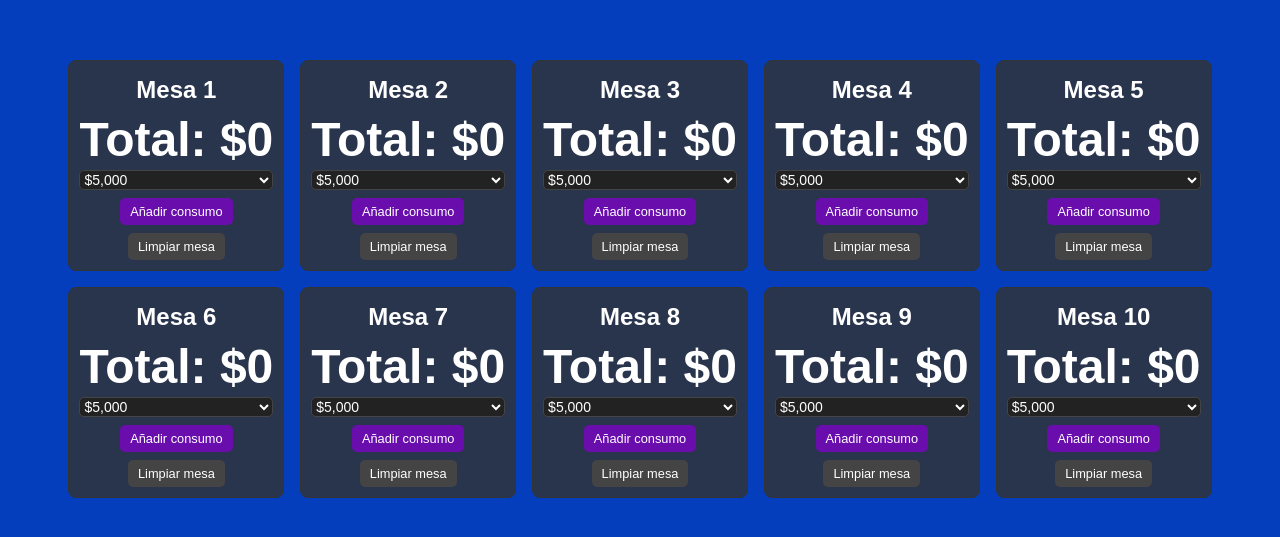
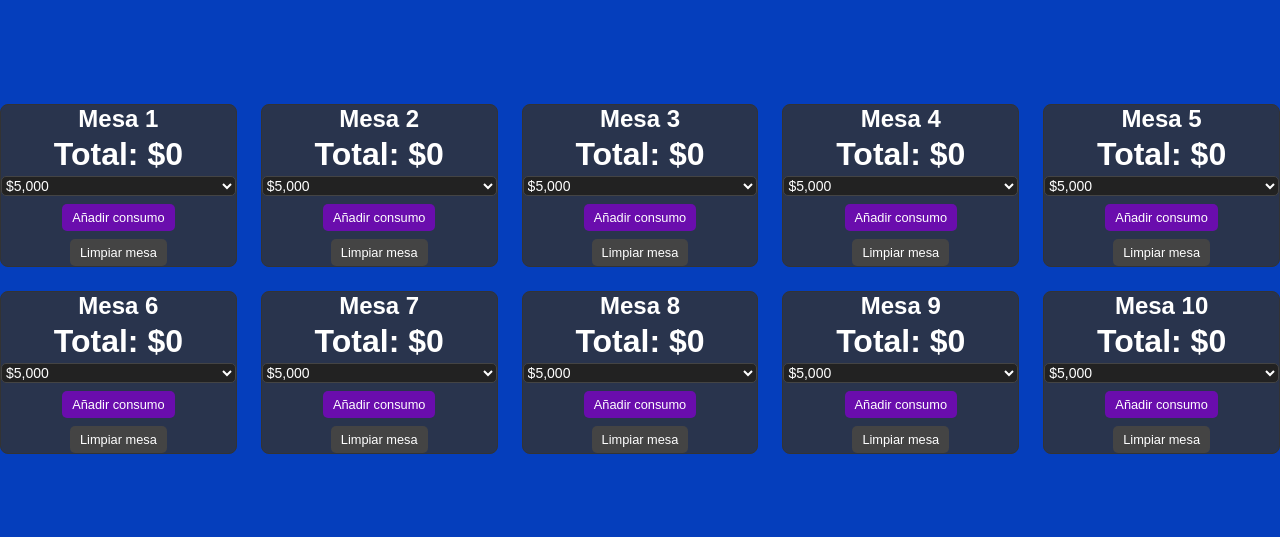
Before and after one commit to CarlosDanielBenitez/input-boliche, a website with bundled scripts: page index.html in a window 1280 px wide. Shown: the part 121-658 px from the top of the page. Built offline with nearby package versions, Linux system fonts and the light colour scheme.

Commit message:
features: size components

```diff
--- a/index.html
+++ b/index.html
@@ -3,8 +3,9 @@
 <head>
     <meta charset="UTF-8">
     <meta name="viewport" content="width=device-width, initial-scale=1.0">
-    <title>Boliche Input - Mesas</title>
+    <title>Boliche - Mesas</title>
     <link rel="stylesheet" href="styles.css">
+    <link rel="shortcut icon" href="./img/image-fondo.jpeg" type="image/x-icon">
 </head>
 <body>
     <div class="contenedor-mesas">
--- a/styles.css
+++ b/styles.css
@@ -28,9 +28,9 @@ body {
     display: grid;
     grid-template-rows: repeat(2, 1fr);
     grid-template-columns: repeat(5, 1fr);
-    gap: 1rem;
-    width: auto; /* Ajuste automático del ancho según contenido */
-    max-width: 90vw; /* Limita el ancho máximo para que se mantenga centrado */
+    gap: 1.5rem;
+    width: 100%; /* Ajuste automático del ancho según contenido */
+ /* Limita el ancho máximo para que se mantenga centrado */
     height: auto; /* Ajuste automático del alto */
     max-height: 90vh; /* Limita el alto máximo */
     justify-content: center; /* Centra en el eje horizontal */
@@ -51,7 +51,7 @@ body {
     display: flex;
     flex-direction: column;
     justify-content: space-between;
-    padding: 10px; /* Añadido padding para un mejor aspecto */
+   /* Añadido padding para un mejor aspecto */
     background-color: rgba(50, 50, 50, 0.8); /* Color de mesa oscuro */
 }
 
@@ -84,8 +84,7 @@ body {
 
 /* Estilo del título de la mesa */
 h2 {
-    margin: 0;
-    padding: 5px 0; /* Un poco más de padding */
+    margin: 0; /* Un poco más de padding */
     color: white;
     /* Tamaño grande para destacar */
     font-weight: bold; /* Para resaltar */
@@ -93,7 +92,7 @@ h2 {
 
 /* Estilo del total */
 .total {
-    font-size: 3rem; /* Reducido */
+    font-size: 2rem; /* Reducido */
     font-weight: bold;
     margin: 3px 0; /* Reducido */
     color: #ffffff; /* Texto blanco */
```
